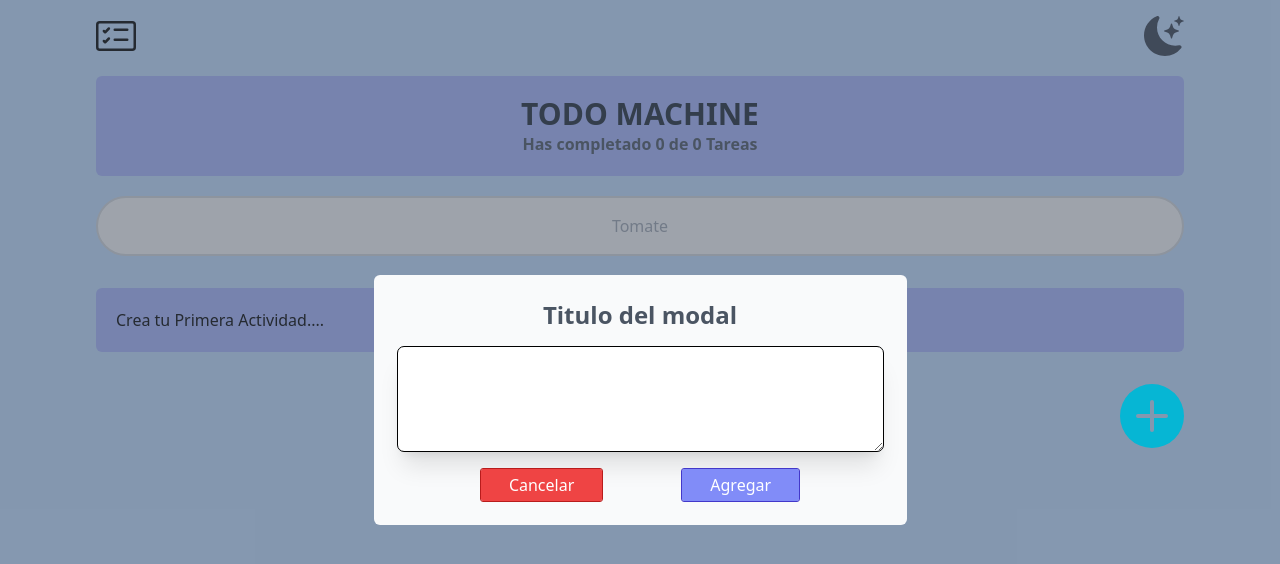
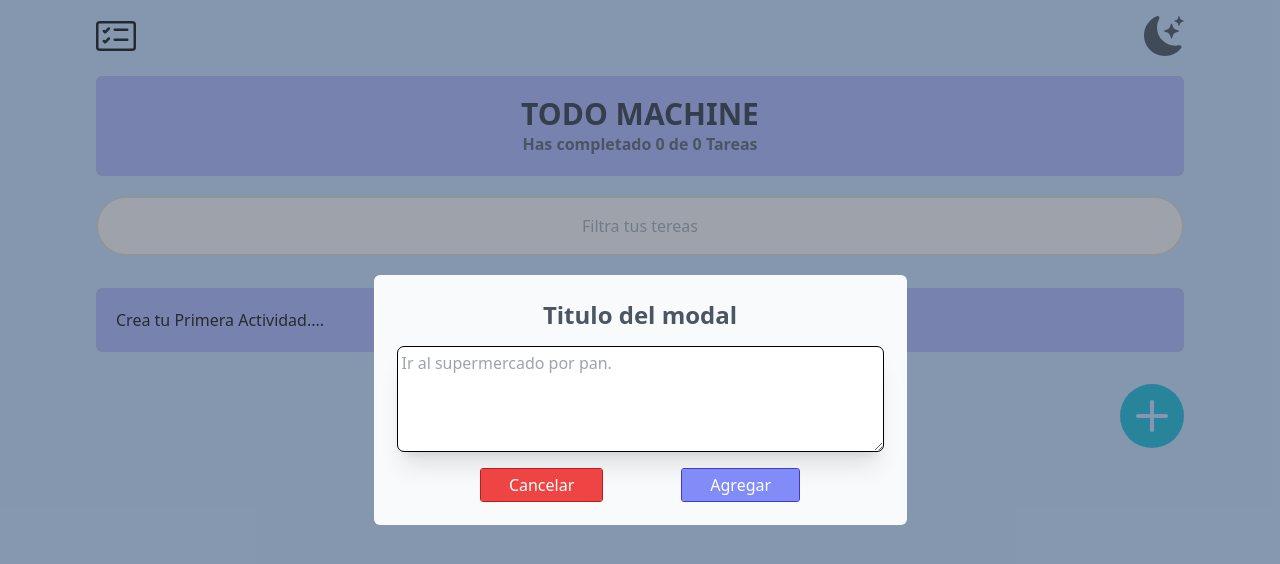
Before and after one commit to renier1989/todo-app, a React (Create React App) app: page / in a window 1280 px wide. Both pictures are taken after a click on the icon 1152 px from the left and 416 px from the top of the page. Shown: the top 564 px of the page. Built offline with nearby package versions, Linux system fonts and the light colour scheme.

Commit message:
DEPLOY APP

```diff
--- a/src/js/CreateTodoButton.js
+++ b/src/js/CreateTodoButton.js
@@ -7,13 +7,13 @@ function CreateTodoButton(props) {
 
   return (
     <div className="flex justify-end "
+
+    >
+        <svg
         onClick={buttonClick}
-    >
-
-        <svg
           xmlns="http://www.w3.org/2000/svg"
           fill="currentColor"
-          className="bi bi-plus-circle-fill w-16 h-16 cursor-pointer z-10"
+          className="bi bi-plus-circle-fill w-16 h-16 cursor-pointer"
           viewBox="0 0 16 16"
         >
           <path
--- a/src/js/FormModal.js
+++ b/src/js/FormModal.js
@@ -30,6 +30,7 @@ function FormModal (){
                     onChange={onChange}
                     rows="4"
                     cols="50"
+                    placeholder='Ir al supermercado por pan.'
                     ></textarea>
                 </div>
                 <div className='text-center space-x-20 mt-3'>
--- a/src/js/TodoSearch.js
+++ b/src/js/TodoSearch.js
@@ -16,7 +16,7 @@ function TodoSearch() {
         <div className='w-full flex justify-center'>
             <input
             className=' w-full bg-gray-100 rounded-full outline-1 outline- p-4 border-2 border-gray-300 text-center'
-            placeholder="Tomate"
+            placeholder="Filtra tus tereas"
             value={searchValue}
             onChange={searchValues}
             />
```
Also changed, not shown: package.json (+7 -1 lines), 2 other files (tests, documents, lock files or other folders).
